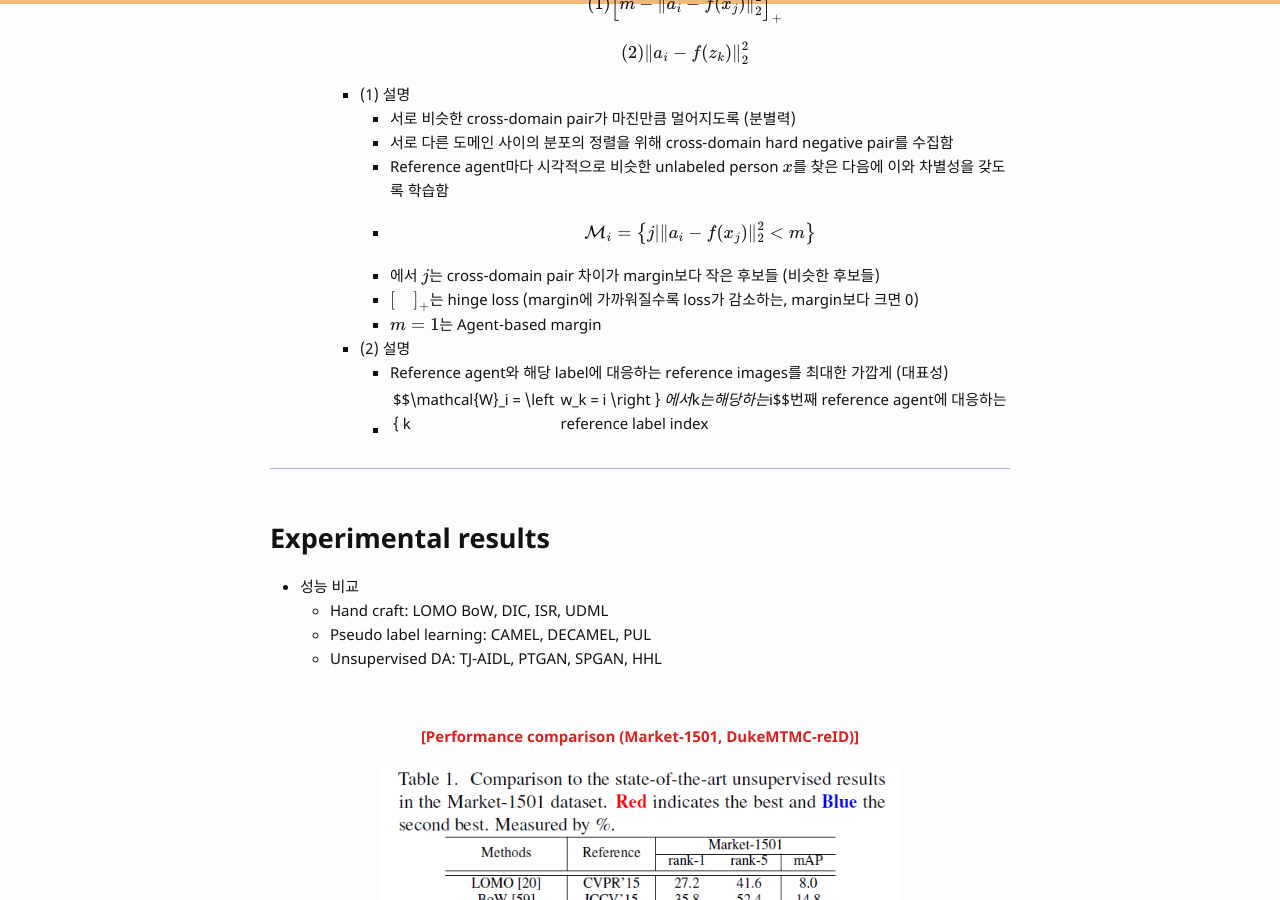
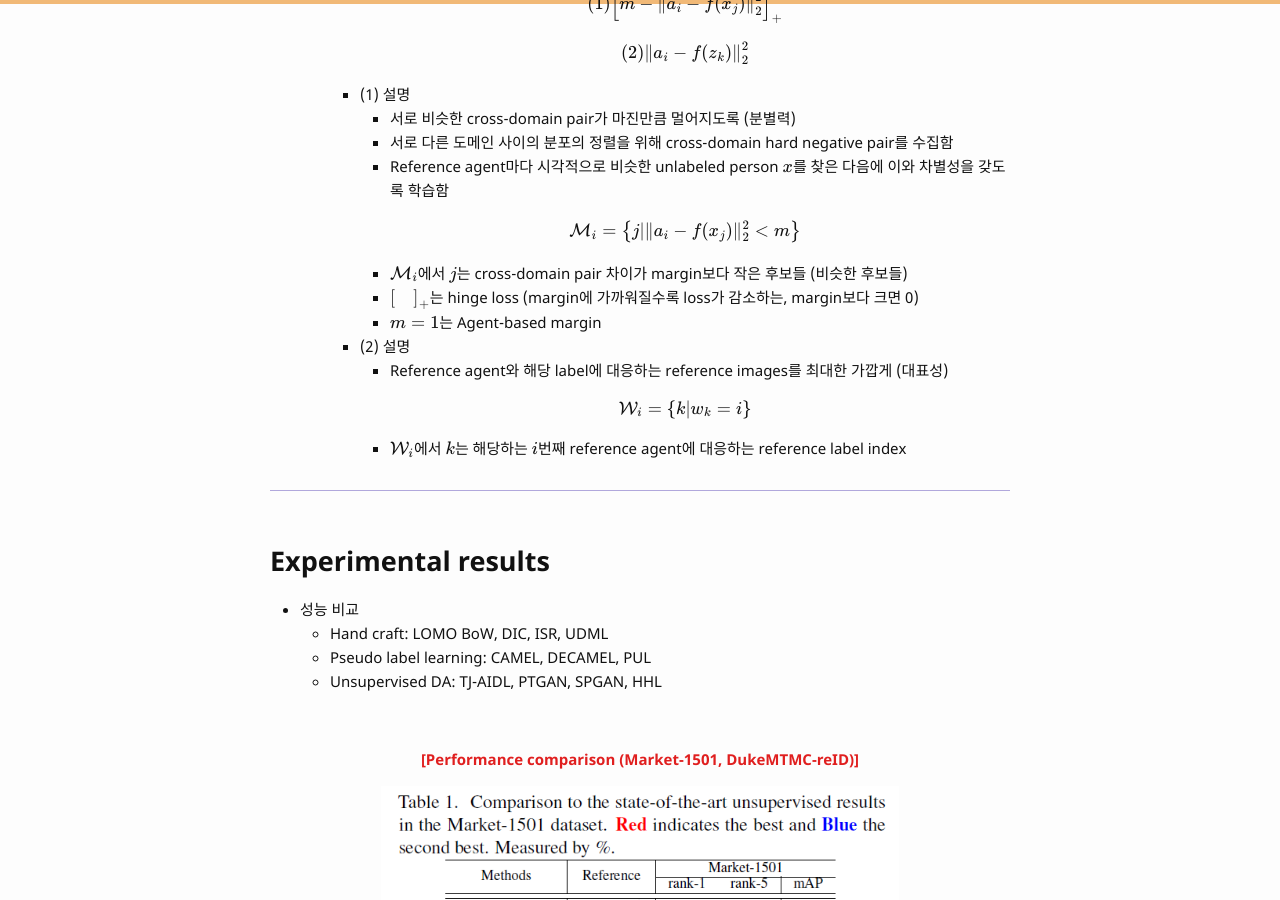
Before and after one commit to bismex/bismex.github.io, a Jekyll site: the page built from _posts/2019-07-04-MAR.md, in a window 1280 px wide and 900 px high, scrolled down 5853 px. Built offline with Jekyll 4.4.1, drawn with Linux system fonts in a browser that asks for light colours; formulas are drawn with MathJax 3.

Commit message:
Update 2019-07-04-MAR.md

```diff
--- a/_posts/2019-07-04-MAR.md
+++ b/_posts/2019-07-04-MAR.md
@@ -151,13 +151,14 @@
       - 서로 비슷한 cross-domain pair가 마진만큼 멀어지도록 (분별력)
       - 서로 다른 도메인 사이의 분포의 정렬을 위해 cross-domain hard negative pair를 수집함
       - Reference agent마다 시각적으로 비슷한 unlabeled person $$x$$를 찾은 다음에 이와 차별성을 갖도록 학습함
-      - $$\mathcal{M}_i = \left \{ j |  \| a_i - f(x_j)  \|^2_2 < m \right \} $$
-      - 에서 $$j$$는 cross-domain pair 차이가 margin보다 작은 후보들 (비슷한 후보들)
+      <p align="center">$$\mathcal{M}_i = \left \{ j |  \| a_i - f(x_j)  \|^2_2 < m \right \}$$</p>
+      - $$\mathcal{M}_i$$에서 $$j$$는 cross-domain pair 차이가 margin보다 작은 후보들 (비슷한 후보들)
       - $$\left [ \quad \right ]_+$$는 hinge loss (margin에 가까워질수록 loss가 감소하는, margin보다 크면 0)
       - $$m=1$$는 Agent-based margin
     - (2) 설명
       - Reference agent와 해당 label에 대응하는 reference images를 최대한 가깝게 (대표성)
-      - $$\mathcal{W}_i = \left \{ k | w_k = i \right \} $$에서 $$k$$는 해당하는 $$i$$번째 reference agent에 대응하는 reference label index
+      <p align="center">$$\mathcal{W}_i = \left \{ k | w_k = i \right \}$$</p>
+      - $$\mathcal{W}_i$$에서 $$k$$는 해당하는 $$i$$번째 reference agent에 대응하는 reference label index
 
 
 
```
